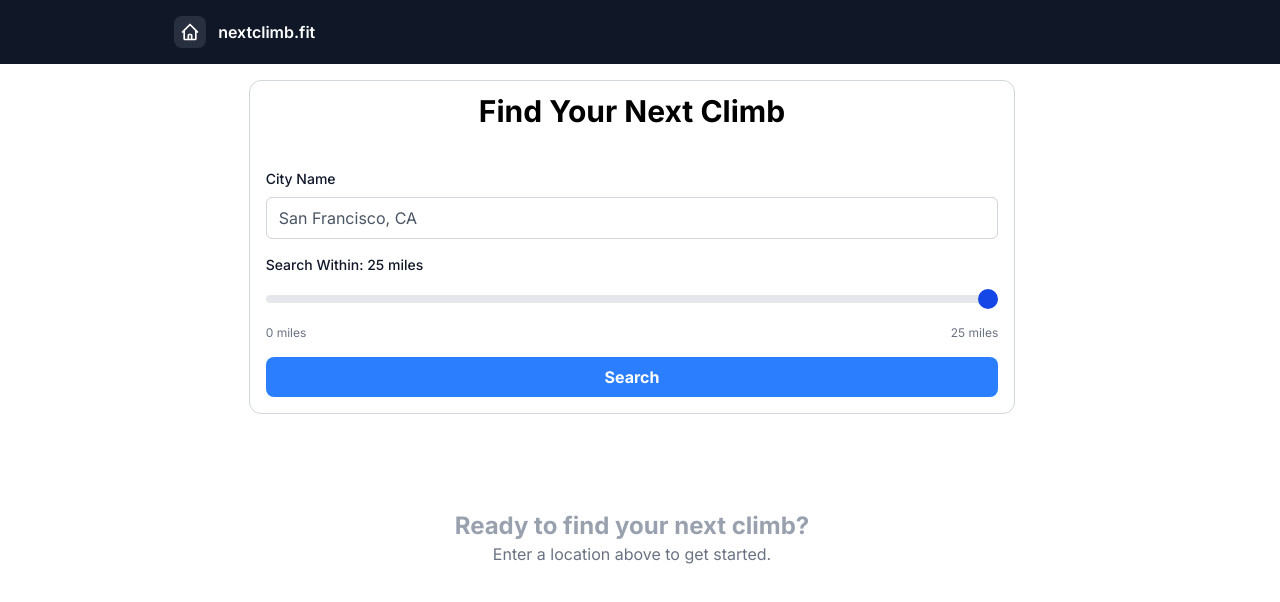
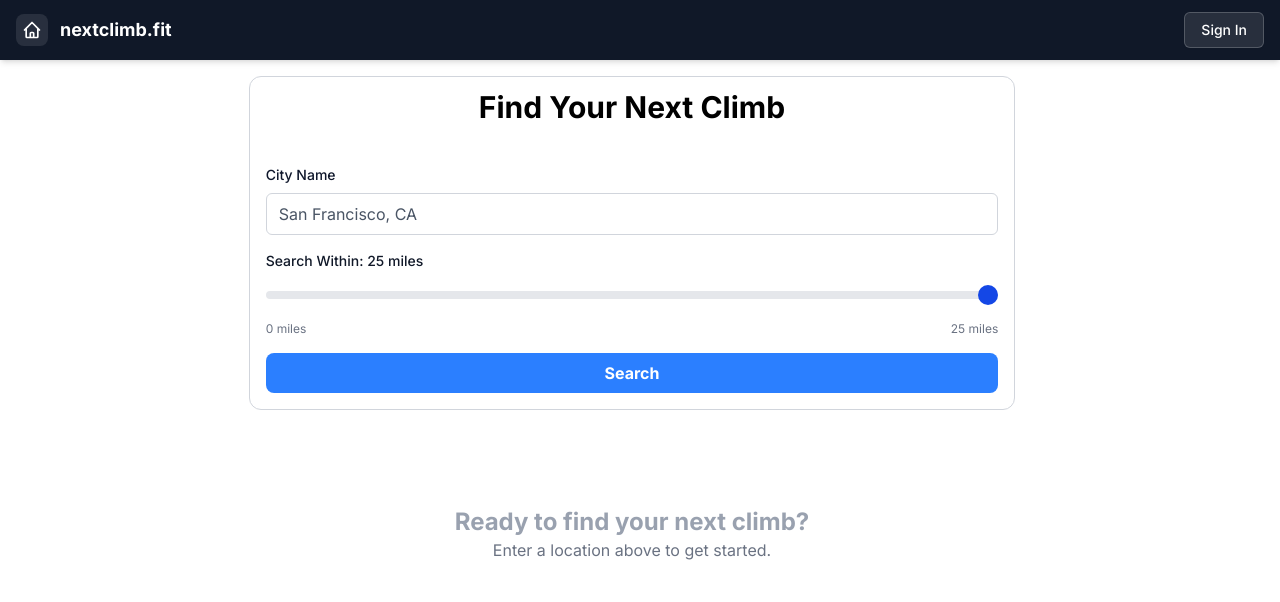
Before and after one commit to strikeitbroke/nextclimb-frontend, a React (Vite) app: page / in a window 1280 px wide. Shown: the top 602 px of the page. Built offline with nearby package versions, Linux system fonts and the light colour scheme.

Commit message:
added a sigin button

```diff
--- a/src/components/MenuBar.tsx
+++ b/src/components/MenuBar.tsx
@@ -1,8 +1,9 @@
 export default function MenuBar() {
   return (
     <>
-      <header className="grid bg-gray-900 text-white p-4">
-        <div className="col-span-12 md:col-start-3 max-w-4xl flex items-center justify-between">
+      <header className="bg-gray-900 text-white sticky top-0 z-50 shadow-md">
+        <div className="max-w-7xl mx-auto px-4 py-3">
+          <div className="flex items-center justify-between">
             <div className="flex items-center gap-3">
               <div className="w-8 h-8 bg-white/10 rounded flex items-center justify-center">
                 <svg
@@ -19,7 +20,18 @@ export default function MenuBar() {
                   ></path>
                 </svg>
               </div>
-            <span className="font-semibold">nextclimb.fit</span>
+              <div>
+                <span className="font-bold text-lg">nextclimb.fit</span>
+              </div>
+            </div>
+            <div className="flex items-center gap-3">
+              <button
+                data-slot="button"
+                className="inline-flex items-center justify-center gap-2 whitespace-nowrap rounded-md text-sm font-medium transition-all disabled:pointer-events-none disabled:opacity-50 [&amp;_svg]:pointer-events-none [&amp;_svg:not([class*='size-'])]:size-4 shrink-0 [&amp;_svg]:shrink-0 outline-none focus-visible:border-ring focus-visible:ring-ring/50 focus-visible:ring-[3px] aria-invalid:ring-destructive/20 dark:aria-invalid:ring-destructive/40 aria-invalid:border-destructive border shadow-xs hover:text-accent-foreground dark:bg-input/30 dark:border-input dark:hover:bg-input/50 h-9 px-4 py-2 has-[&gt;svg]:px-3 bg-white/10 hover:bg-white/20 border-white/20"
+              >
+                Sign In
+              </button>
+            </div>
           </div>
         </div>
       </header>
```
Lines whose indentation alone changed are shown as unchanged.
